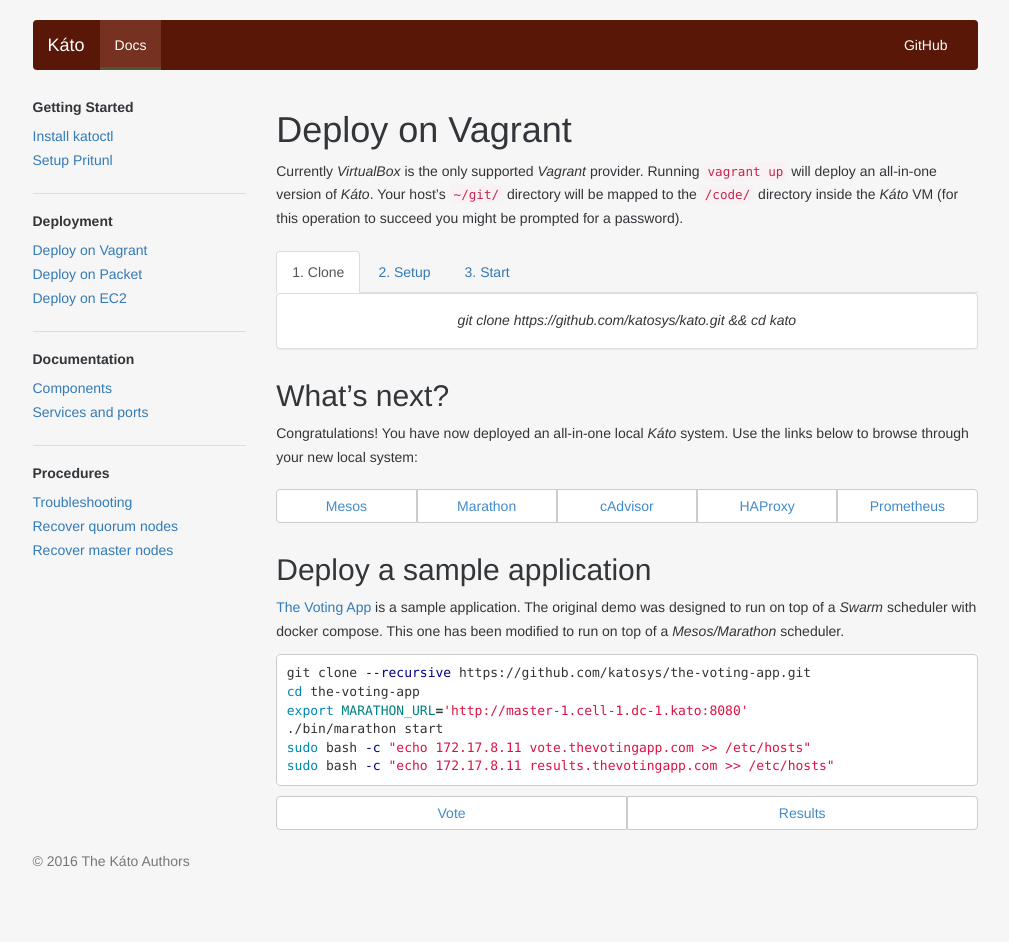
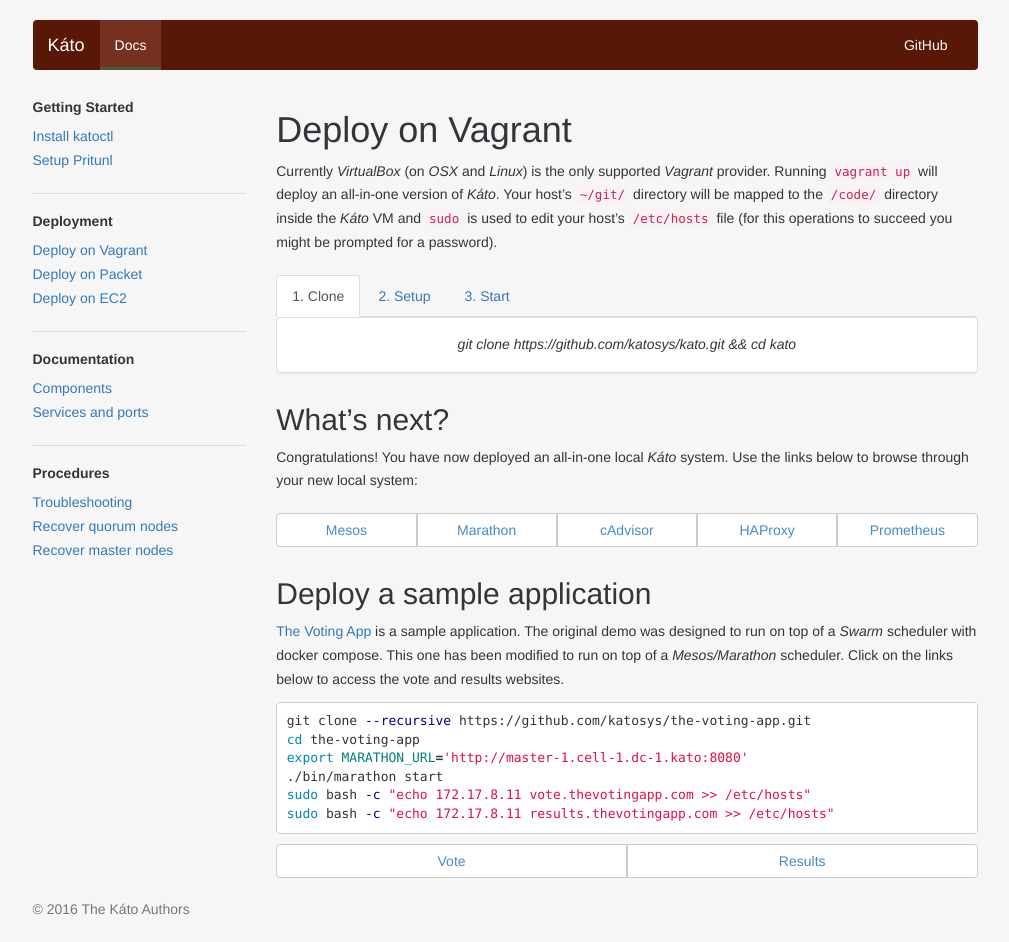
Before and after one commit to h0tbird/coreseed, a Jekyll site: the page built from docs/docs/vagrant.md, in a window 1280 px wide. Shown: the whole page, without its empty margins (135-1144 px from the left). Built offline with Jekyll 4.4.1, drawn with Linux system fonts in a browser that asks for light colours; nearby versions of some CDN libraries; some web fonts are replaced; before the commit the page ends 900 px from its top, so only the background shows below that.

Commit message:
Update docs/vagrant.md

````diff
--- a/docs/docs/vagrant.md
+++ b/docs/docs/vagrant.md
@@ -4,7 +4,7 @@ title: Deploy on Vagrant
 
 # Deploy on Vagrant
 
-Currently *VirtualBox* is the only supported *Vagrant* provider. Running `vagrant up` will deploy an all-in-one version of *Káto*. Your host's `~/git/` directory will be mapped to the `/code/` directory inside the *Káto* VM (for this operation to succeed you might be prompted for a password).
+Currently *VirtualBox* (on *OSX* and *Linux*) is the only supported *Vagrant* provider. Running `vagrant up` will deploy an all-in-one version of *Káto*. Your host's `~/git/` directory will be mapped to the `/code/` directory inside the *Káto* VM and `sudo` is used to edit your host's `/etc/hosts` file (for this operations to succeed you might be prompted for a password).
 
 <div class="col-xs-12" style="height:10px;"></div>
 
@@ -25,7 +25,7 @@ Currently *VirtualBox* is the only supported *Vagrant* provider. Running `vagran
  <div class="tab-pane" id="2">
   <div class="panel panel-default">
    <div class="panel-body language-bash highlighter-rouge">
-   <p>Find below the defined environment variables and their default values:</p>
+   <p>If you want to override the default <code class="highlighter-rouge">Vagrantfile</code> settings you can export the following environment variablest (default values below):</p>
    <pre class="highlight"><code>
    <span class="nv">KATO_CLUSTER_ID</span><span class="o">=</span><span class="s1">'vagrant-kato'</span>  <span class="c"># Unique ID used to identify the cluster.</span>
    <span class="nv">KATO_NODE_CPUS</span><span class="o">=</span><span class="s1">'2'</span>              <span class="c"># Virtual CPU cores per cluster node.</span>
@@ -82,7 +82,7 @@ Congratulations! You have now deployed an all-in-one local *Káto* system. Use t
 
 ## Deploy a sample application
 
-[The Voting App](https://github.com/katosys/the-voting-app) is a sample application. The original demo was designed to run on top of a *Swarm* scheduler with docker compose. This one has been modified to run on top of a *Mesos/Marathon* scheduler.
+[The Voting App](https://github.com/katosys/the-voting-app) is a sample application. The original demo was designed to run on top of a *Swarm* scheduler with docker compose. This one has been modified to run on top of a *Mesos/Marathon* scheduler. Click on the links below to access the vote and results websites.
 
 ```bash
 git clone --recursive https://github.com/katosys/the-voting-app.git
````
